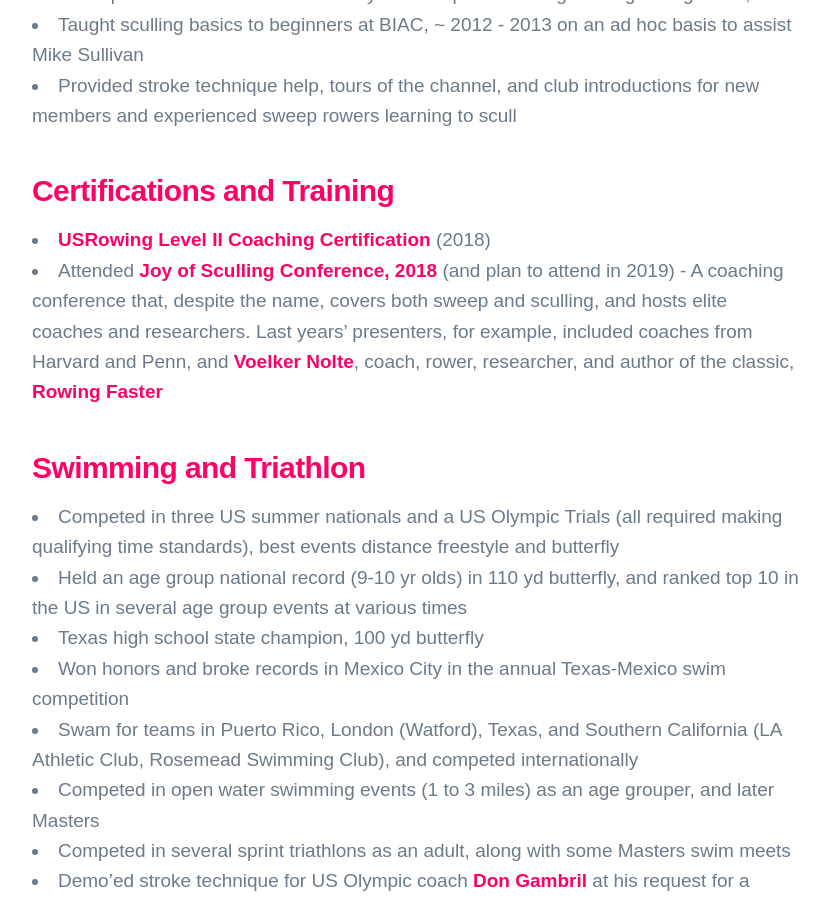
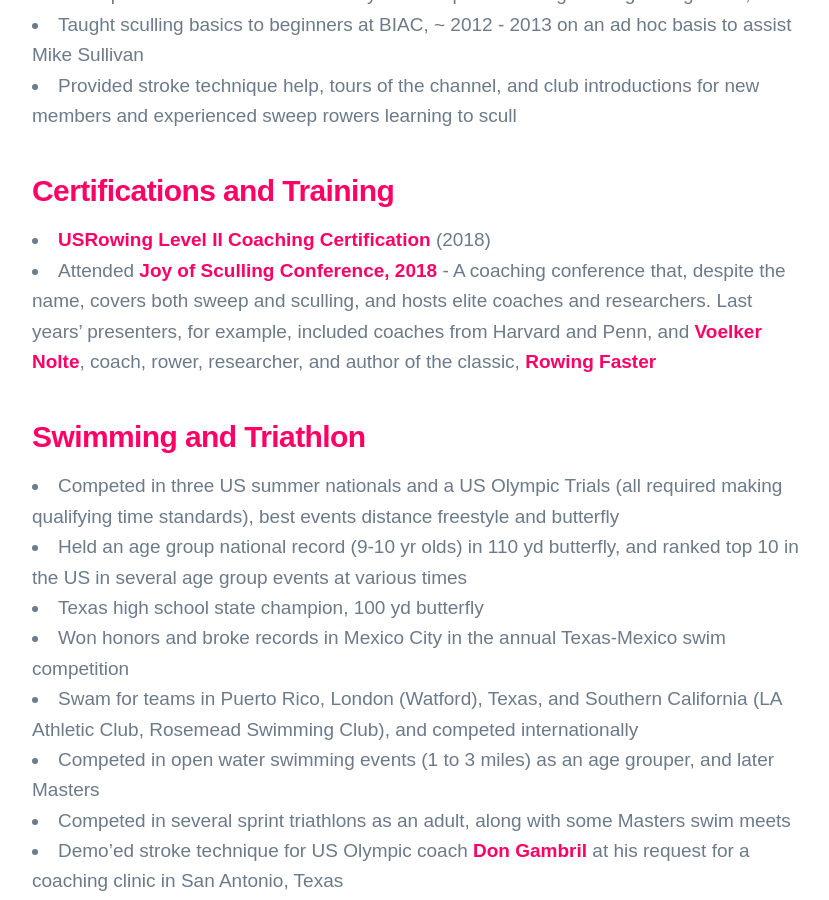
Before and after one commit to londoncalling/slow-motion-stories, a Jekyll site: the page built from _pages/portfolio-rowing.md, in a window 1280 px wide and 900 px high, scrolled down 978 px. Shown: the whole window, without its empty margins (224-1053 px from the left). Built offline with Jekyll 4.4.1, drawn with Linux system fonts in a browser that asks for light colours; nearby versions of some CDN libraries; some web fonts are replaced.

Commit message:
updated rowing profile
Signed-off-by: Victoria Bialas <vicky@confluent.io>

```diff
--- a/_pages/portfolio-rowing.md
+++ b/_pages/portfolio-rowing.md
@@ -24,7 +24,7 @@
 ### Certifications and Training
 
 - [USRowing Level II Coaching Certification](http://www.usrowing.org/coaching-education-program/) (2018)
-- Attended [Joy of Sculling Conference, 2018](http://www.thejoyofsculling.com/) (and plan to attend in 2019) - A coaching conference that, despite the name, covers both sweep and sculling, and hosts elite coaches and researchers. Last years' presenters, for example, included coaches from Harvard and Penn, and [Voelker Nolte](http://www.worldrowing.com/athletes/athlete/7978/nolte-volker), coach, rower, researcher, and author of the classic, [Rowing Faster](https://books.google.com/books/about/Rowing_Faster.html?id=-wmLeDL0MbAC)
+- Attended [Joy of Sculling Conference, 2018](http://www.thejoyofsculling.com/) - A coaching conference that, despite the name, covers both sweep and sculling, and hosts elite coaches and researchers. Last years' presenters, for example, included coaches from Harvard and Penn, and [Voelker Nolte](http://www.worldrowing.com/athletes/athlete/7978/nolte-volker), coach, rower, researcher, and author of the classic, [Rowing Faster](https://books.google.com/books/about/Rowing_Faster.html?id=-wmLeDL0MbAC)
 
 ### Swimming and Triathlon
 
```
